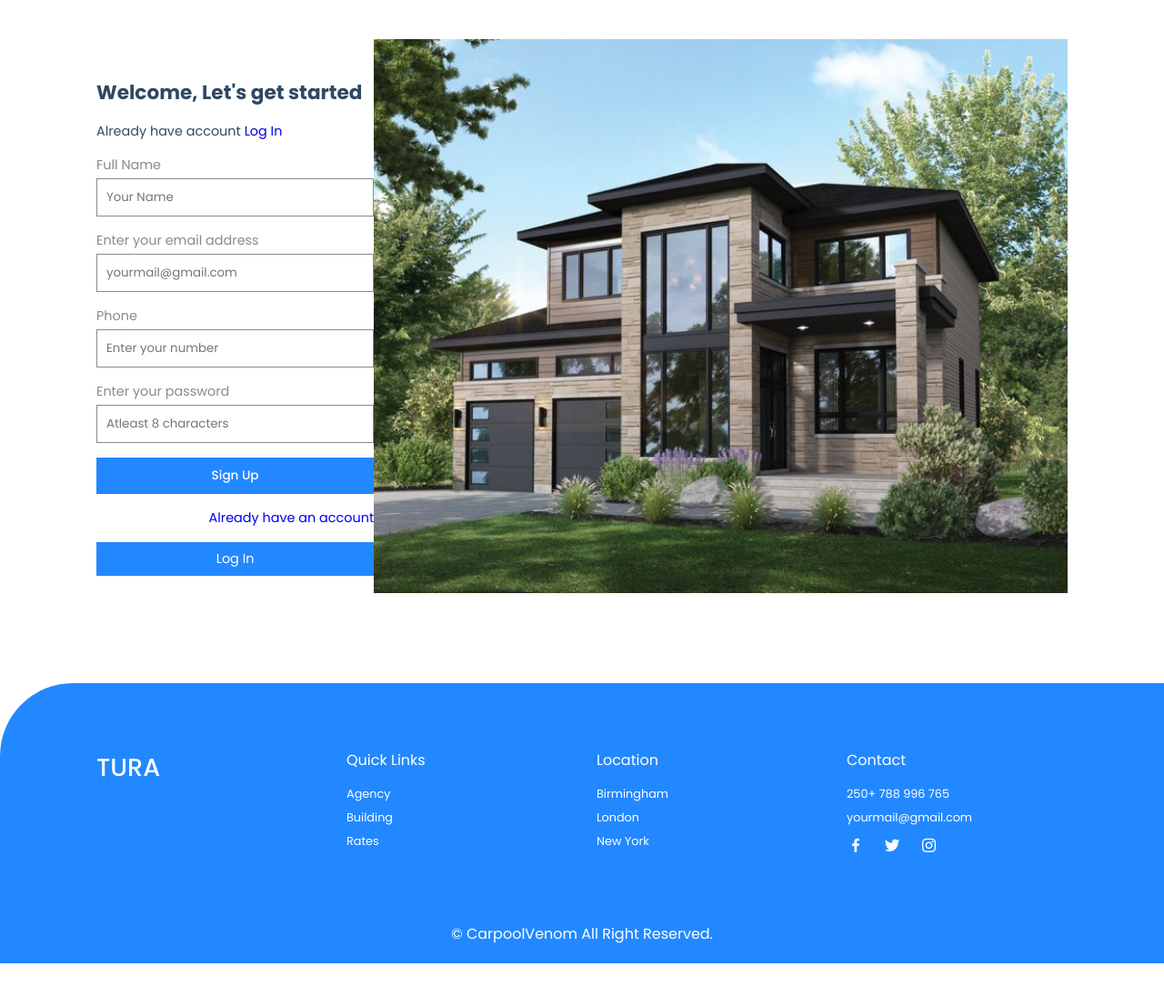
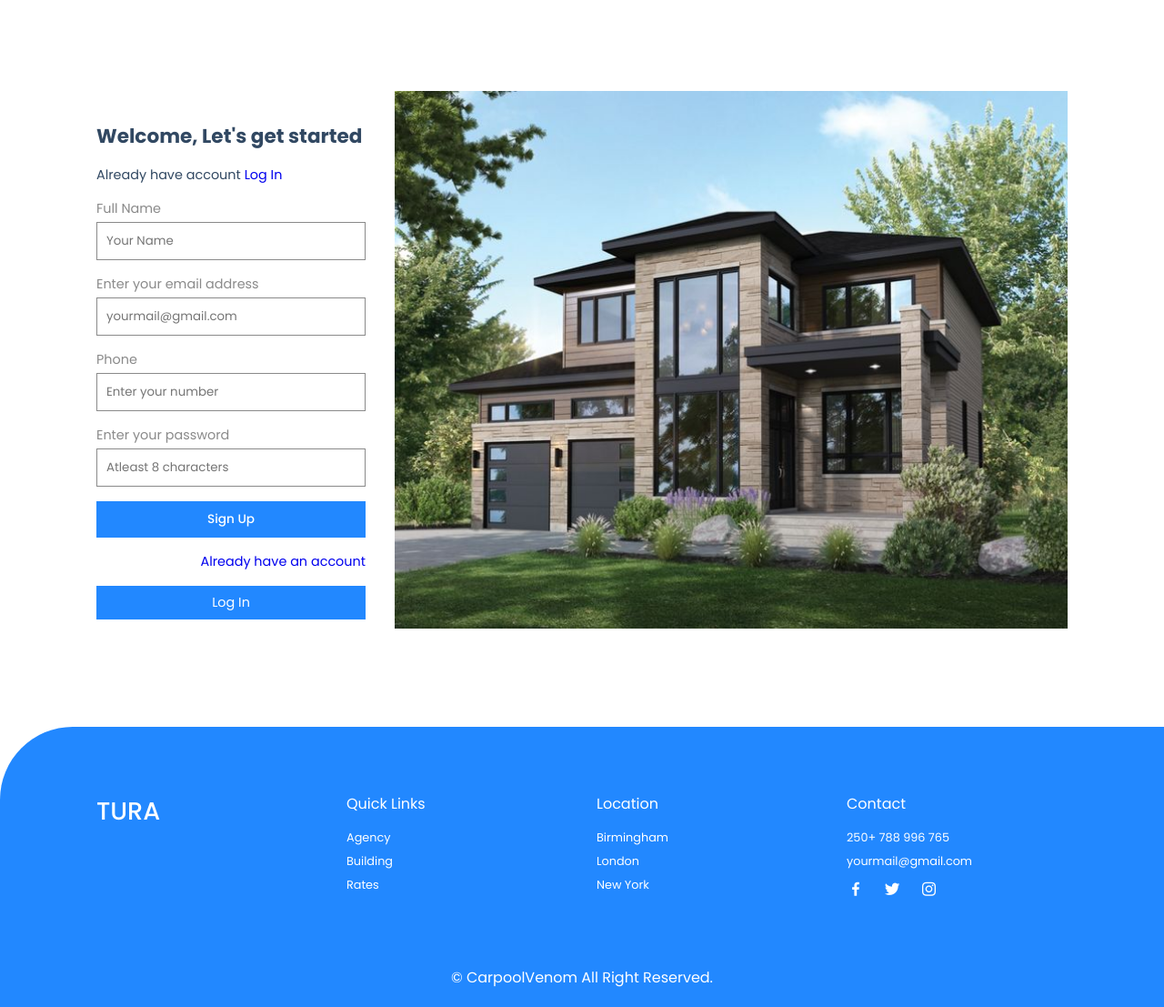
Before and after one commit to EnzoAsaph/TURA, a PHP site: page /sighnup.html in a window 1280 px wide. Shown: the part 81-1188 px from the top of the page at 91% size. Before the commit the page ends 1140 px from the top, so only its background shows below. Run offline with PHP 8.4, Linux system fonts and the light colour scheme.

Commit message:
developed

```diff
--- a/sighnup.html
+++ b/sighnup.html
@@ -20,7 +20,7 @@
       </div>
     </header>
     <!--Sign Up-->
-    <div class="login container">
+    <div class="login container content">
         <div class="login-container">
             <h2>Welcome, Let's get started</h2>
             <p>Already have account <a href="login.html">Log In</a></p>
--- a/style.css
+++ b/style.css
@@ -357,6 +357,7 @@ font-size: 0.8rem;
     display: flex;
     flex-direction: column;
     row-gap: 1rem;
+
 }
 .login-container{
     font-size: 1.4rem;
@@ -510,3 +511,8 @@ font-size: 0.8rem;
         border-radius: 3rem 0 0 0;
     }
 }
+
+.content {
+    gap: 2em;
+    margin-top: 5em;
+}
```
Also changed, not shown: login.html (+5 -3 lines).
